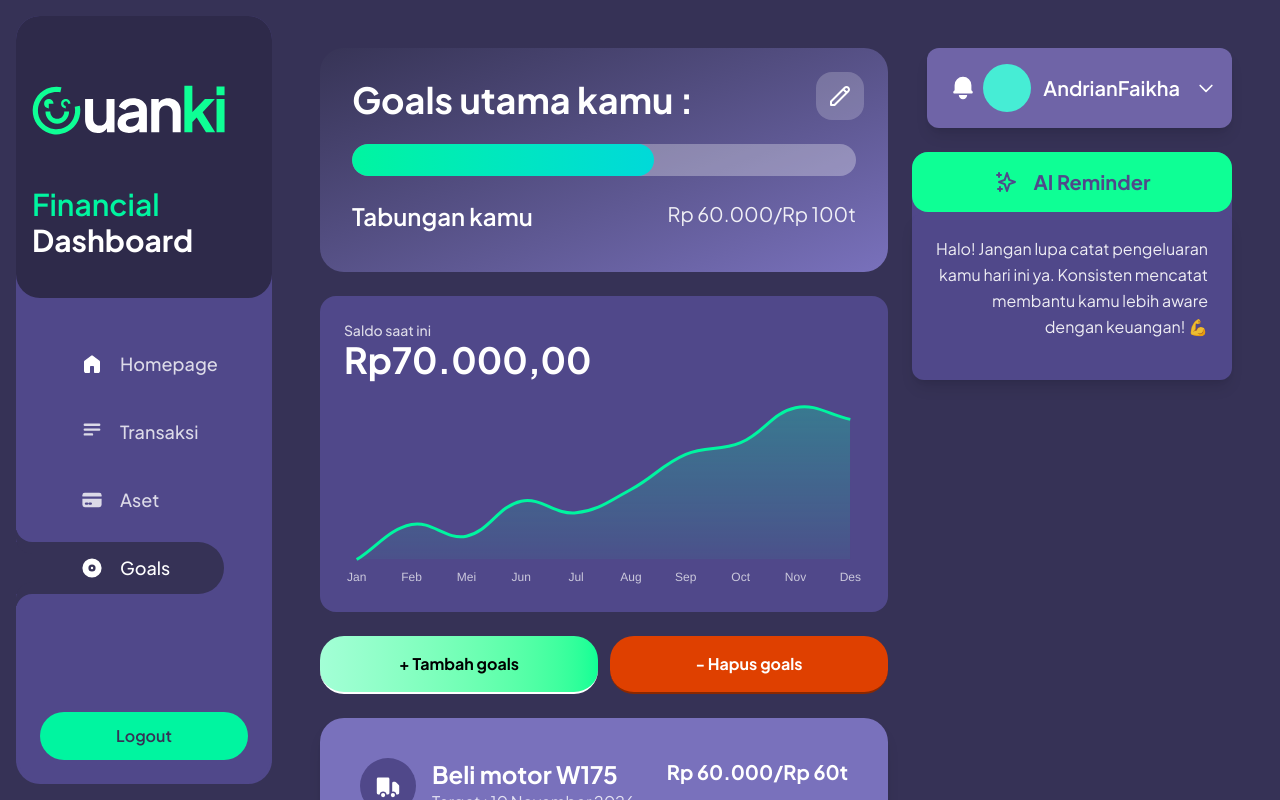
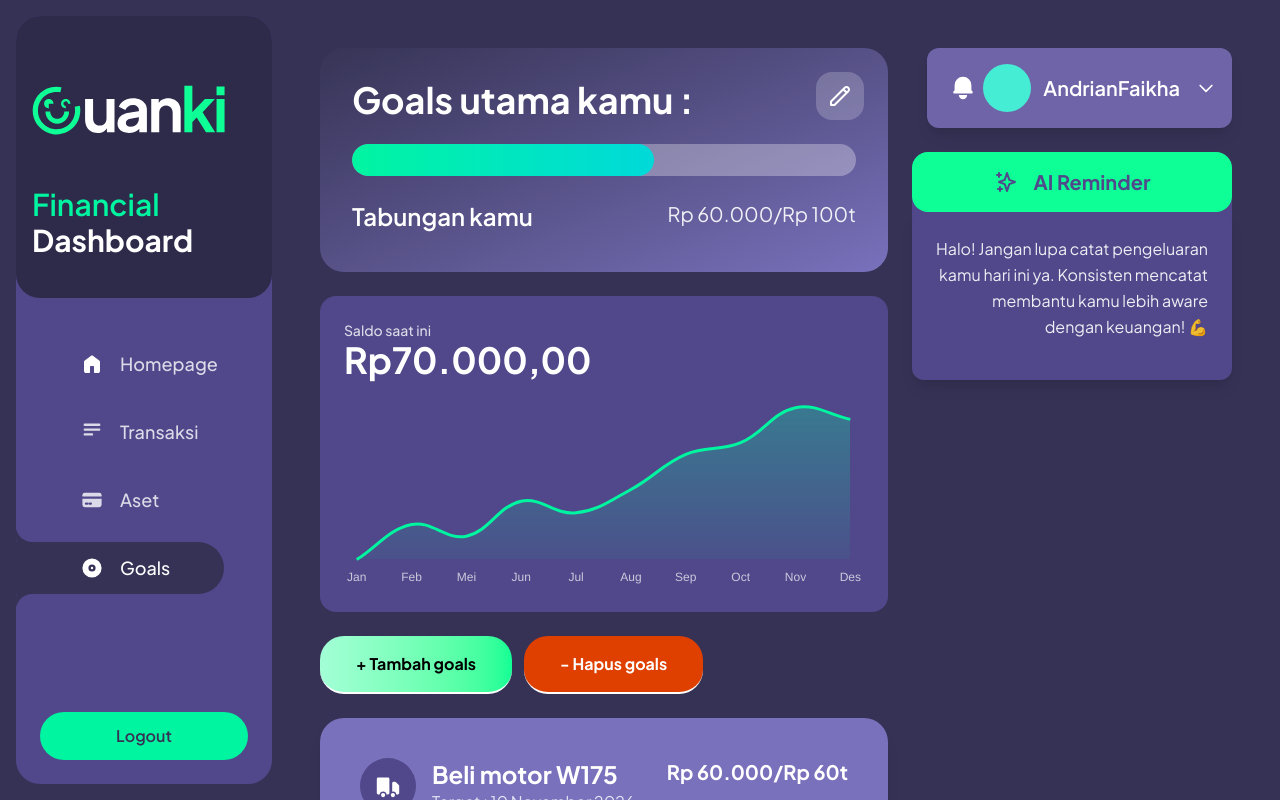
Before and after one commit to santaimany/CUANKI, a Next.js app: page /dashboard/goals in a window 1280 px wide. Built offline with nearby package versions, Linux system fonts and the light colour scheme.

Commit message:
refactor(GoalsPage): adjust button styling for improved layout consistency

```diff
--- a/src/app/(dashboard)/dashboard/goals/page.tsx
+++ b/src/app/(dashboard)/dashboard/goals/page.tsx
@@ -25,10 +25,10 @@ export default function GoalsPage() {
 
             {/* Action Buttons */}
             <div className="flex gap-3">
-              <button className="flex-1 bg-gradient-to-r from-[#A3FFD6] to-[#0EFF95] border-b-2 border-white text-black font-bold py-4 rounded-3xl hover:shadow-lg transition-all">
+              <button className=" bg-gradient-to-r from-[#A3FFD6] to-[#0EFF95] border-b-2 border-white text-black font-bold px-9 py-4 rounded-3xl hover:shadow-lg transition-all">
                 + Tambah goals
               </button>
-              <button className="flex-1 bg-[#DF4000] border-b-2 border-[#8B2800] text-white font-bold py-4 rounded-3xl hover:shadow-lg transition-all">
+              <button className=" bg-[#DF4000] border-b-2 border-white text-white font-bold px-9 py-4 rounded-3xl hover:shadow-lg transition-all">
                 - Hapus goals
               </button>
             </div>
```
